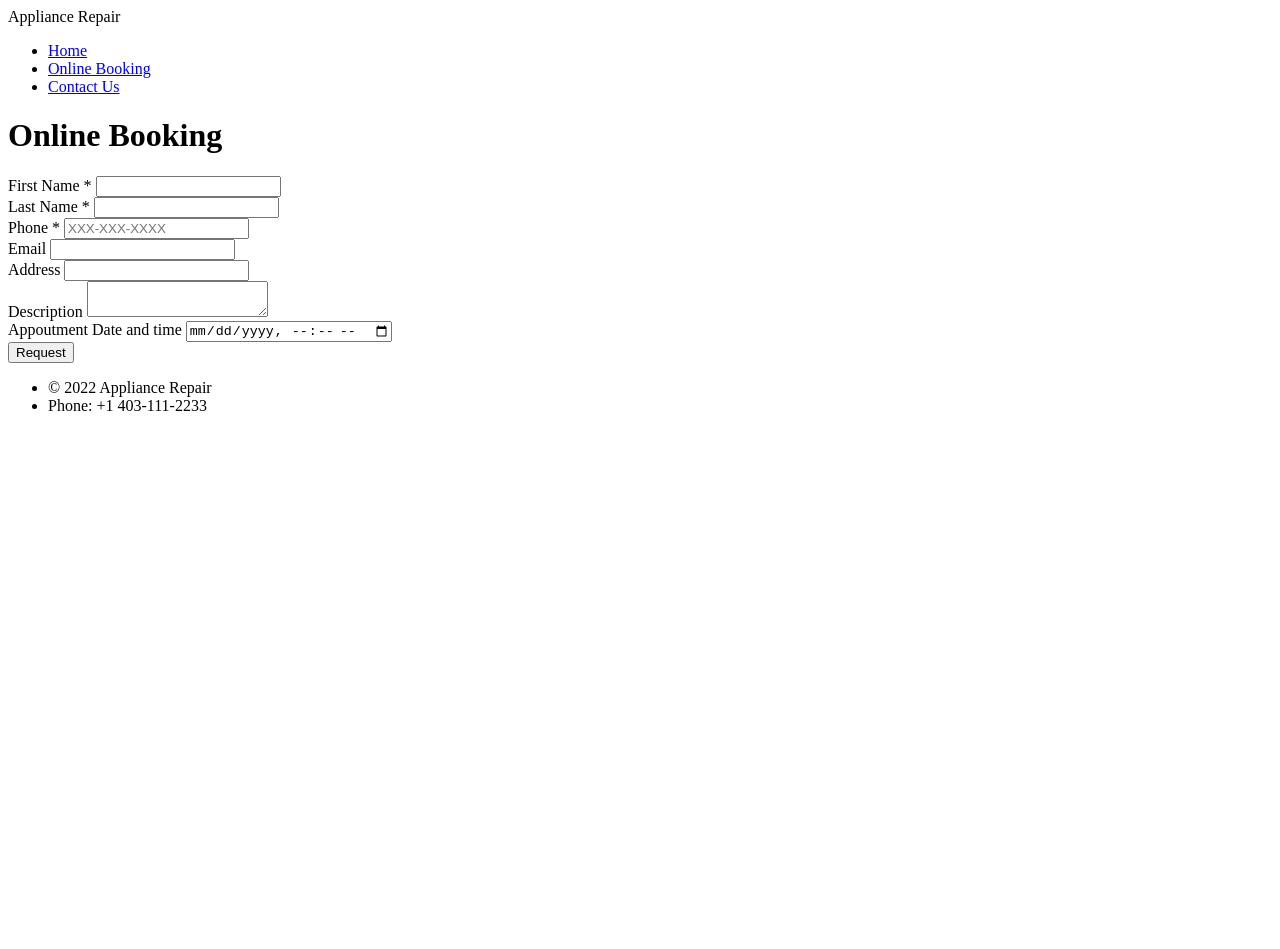
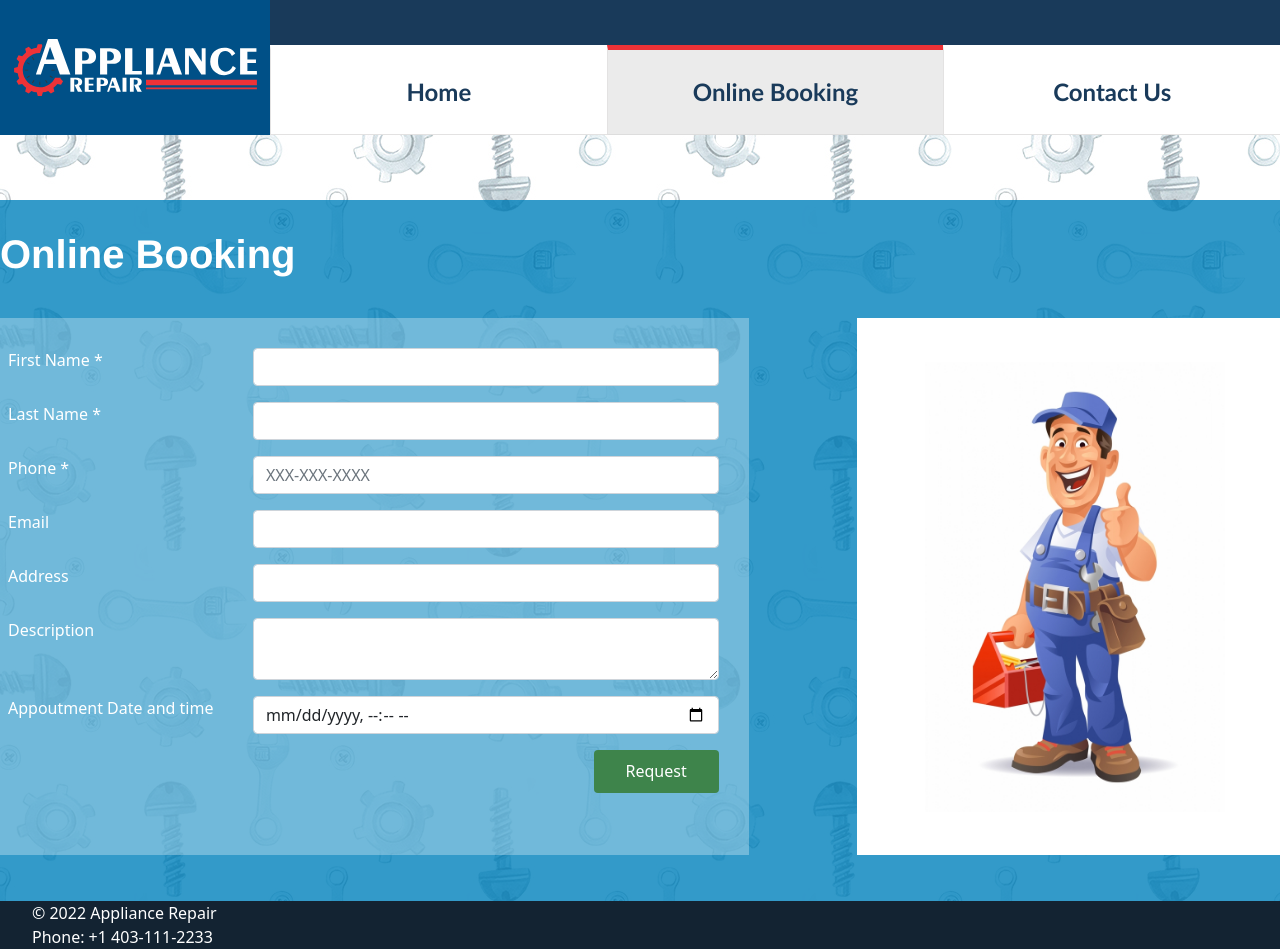
Before and after one commit to vicki-code/woms, a plain HTML site: page request.html in a window 1280 px wide. Before the commit the page ends 800 px from the top, so only its background shows below. Drawn offline with Linux system fonts and the light colour scheme.

Commit message:
add styles to remaining pages

```diff
--- a/request.html
+++ b/request.html
@@ -5,56 +5,91 @@
     <meta http-equiv="X-UA-Compatible" content="IE=edge">
     <meta name="viewport" content="width=device-width, initial-scale=1.0">
     <title>Appliance Repair - Online Booking</title>
+    <link rel="stylesheet" href="./assets/css/bootstrap.css">
+    <script src="./assets/js/bootstrap.bundle.js"></script>
+    <link rel="stylesheet" href="style.css">
 </head>
 
 <body>
-    <header>
-        <div>Appliance Repair</div>
+    <header class="header">
+        <div class="main-menu">
+            <div class="main-menu-logo"></div>
+            <div class="main-menu-container">
+                <div class="main-menu-topbar"></div>
                 <nav>
-            <ul>
-                <li><a href="/index.html">Home</a></li>
-                <li><a href="/request.html">Online Booking</a></li>
-                <li><a href="/contact_us.html">Contact Us</a></li>
-            </ul>
+                    <div class="main-menu-list">
+                        <div class="main-menu-item"><a href="/index.html">Home</a></div>
+                        <div class="main-menu-item active"><a href="/request.html">Online Booking</a></div>
+                        <div class="main-menu-item"><a href="/contact_us.html">Contact Us</a></div>
+                    </div>
                 </nav>
+            </div>
+        </div>
     </header>
-    <main>
+    <main class="content">
+        <div class="container content-block">
             <h1>Online Booking</h1>
-        <form>
-            <div>
-                <label for="first_name">First Name *</label>
-                <input type="text" name="first_name" required>
+            <form class="form row">
+                <div class="form-module col-sm-12 col-md-6 col-lg-7 content-block">
+                    <div class="form-group row">
+                        <label for="first_name" class="col-sm-12 col-md-4">First Name *</label>
+                        <div class="col-sm-12 col-md-8">
+                            <input type="text" name="first_name" class="form-control" required>
                         </div>
-            <div>
-                <label for="last_name">Last Name *</label>
-                <input type="text" name="last_name" required>
                     </div>
-            <div>
-                <label for="phone">Phone *</label>
-                <input type="tel" name="phone" pattern="[0-9]{3}-[0-9]{3}-[0-9]{4}" required placeholder="XXX-XXX-XXXX">
+                    <div class="form-group row">
+                        <label for="last_name" class="col-sm-12 col-md-4">Last Name *</label>
+                        <div class="col-sm-12 col-md-8">
+                            <input type="text" name="last_name" class="form-control" required>
                         </div>
-            <div>
-                <label for="email">Email</label>
-                <input type="email" name="email">
                     </div>
-            <div>
-                <label for="address">Address</label>
-                <input type="text" name="address">
+                    <div class="form-group row">
+                        <label for="phone" class="col-sm-12 col-md-4">Phone *</label>
+                        <div class="col-sm-12 col-md-8">
+                            <input type="tel" name="phone" pattern="[0-9]{3}-[0-9]{3}-[0-9]{4}" required
+                                placeholder="XXX-XXX-XXXX" class="form-control">
                         </div>
-            <div>
-                <label for="description">Description</label>
-                <textarea name="description"> </textarea>
                     </div>
-            <div>
-                <label for="date">Appoutment Date and time</label>
-                <input type="datetime-local" name="date">
+                    <div class="form-group row">
+                        <label for="email" class="col-sm-12 col-md-4">Email</label>
+                        <div class="col-sm-12 col-md-8">
+                            <input type="email" name="email" class="form-control">
                         </div>
-            <div>
-                <input type="submit" value="Request">
+                    </div>
+                    <div class="form-group row">
+                        <label for="address" class="col-sm-12 col-md-4">Address</label>
+                        <div class="col-sm-12 col-md-8">
+                            <input type="text" name="address" class="form-control">
+                        </div>
+                    </div>
+                    <div class="form-group row">
+                        <label for="description" class="col-sm-12 col-md-4">Description</label>
+                        <div class="col-sm-12 col-md-8">
+                            <textarea name="description" class="form-control col-sm-12 col-md-8"> </textarea>
+                        </div>
+                    </div>
+                    <div class="form-group row">
+                        <label for="date" class="col-sm-12 col-md-4">Appoutment Date and time</label>
+                        <div class="col-sm-12 col-md-8">
+                            <input type="datetime-local" name="date" class="form-control col-sm-12 col-md-8">
+                        </div>
+                    </div>
+                    <div class="form-group row">
+                        <div class="col-sm-12">
+                            <input type="submit" value="Request" class="btn btn-primary float-end">
+                        </div>
+                    </div>
+                </div>
+                <div class="hidden-sm col-md-1">
+
+                </div>
+                <div class="requestimg hidden-sm col-md-5 col-lg-4">
+                    <img src="assets/images/repairman.jpg"/>
                 </div>
             </form>
+        </div>
     </main>
-    <footer>
+    <footer class="footer">
         <div>
             <ul>
                 <li>© 2022 Appliance Repair</li>
--- a/style.css
+++ b/style.css
@@ -6,6 +6,13 @@
 
 body {
     background-image: url(assets/images/back.jpg);
+    display: flex;
+    flex-direction: column;
+    min-height: 100%;
+}
+
+.footer ul {
+    margin: 0;
 }
 
 .main-menu {
@@ -50,6 +57,7 @@ body {
     justify-content: center;
     align-items: center;
     align-content: center;
+    border-top: 5px solid white;
 }
 
 .main-menu-item a {
@@ -67,6 +75,7 @@ body {
 .main-menu-item:hover {
     background: #ebebeb;
     border-bottom: 1px solid #ddd;
+    border-top: 5px solid #ebebeb;
 }
 
 .main-menu-item.active {
@@ -86,12 +95,15 @@ h1, h2, h3, h4, h5, h6 {
     font-weight: 700;
     line-height: 1.2em;
     margin-top: 0;
+    margin-bottom: 1em;
 }
 
 .content {
     width: 100%;
     margin: 0 auto;
     background-color: rgba(0,129,188,.8);
+    flex-grow: 1;
+    color: white;
 }
 
 .content-block {
@@ -102,5 +114,116 @@ h1, h2, h3, h4, h5, h6 {
 
 .footer {
     background-color: #132332;
-    color: #fff
+    color: #fff;
+    width: 100%;
+    bottom: 0px;
+    align-self: flex-end;
 }
+
+.footer>div {
+    max-width: 1440px;
+    margin: 0 auto;
+}
+
+.footer ul {
+    list-style-type: none;
+}
+
+.form-group {
+    margin-bottom: 1em;
+}
+
+.form-module {
+    background: hsla(0,0%,100%,.3);
+    padding: 30px 30px 30px 20px;
+    min-height: 200px;
+}
+
+.btn-primary {
+    display: inline-block;
+    padding: 0.75em 2em;
+    margin: 0 0 1em;
+    min-height: 1em;
+    line-height: 1.2em;
+    text-align: center;
+    text-decoration: none;
+    outline: 0;
+    border: none;
+    color: #fff;
+    background: #3e844b;
+    transition: background .15s ease;
+}
+
+.btn-primary:hover {
+    color: #fff;
+    background: #6fb47c;
+}
+
+.requestimg {
+    padding: 5px;
+    background-color: white;
+    display: flex;
+    align-items: center;
+    justify-content: center;
+}
+
+.requestimg img {
+    height: 450px;
+    max-width: 300px;
+}
+
+
+@media only screen and (max-width: 600px) {
+    .container.content-block {
+        padding-left: 10px;
+        padding-right: 10px;
+    }
+
+    .content-block form {
+      padding-left: 10px;
+      padding-right: 10px;
+    }
+
+    .mainimg img {
+        max-width: 400px;
+    }
+
+    .requestimg {
+        display: none;
+    }
+
+    .main-menu-list {
+        flex-direction: column;
+    }
+
+    .main-menu-logo {
+        width: 200px;
+    }
+
+    .main-menu-container {
+        flex-direction: column;
+    }
+
+    .main-menu-container nav {
+        height: 100%;
+    }
+
+    .main-menu-topbar {
+        display: none;
+    }
+
+    .main-menu-list {
+        height: 100%;
+        flex-grow: 1;
+    }
+
+    .main-menu-item {
+        height: 30px;
+        width: 100%;
+        flex-grow: 1;
+    }
+
+    .main-menu-item a {
+        font-size: 1em;
+    }
+  }
```
Also changed, not shown: contact_us.html (+41 -31 lines), index.html (+3 -1 lines), assets/images/repairman.jpg (added), 1 other file. Lines whose indentation alone changed are shown as unchanged.
